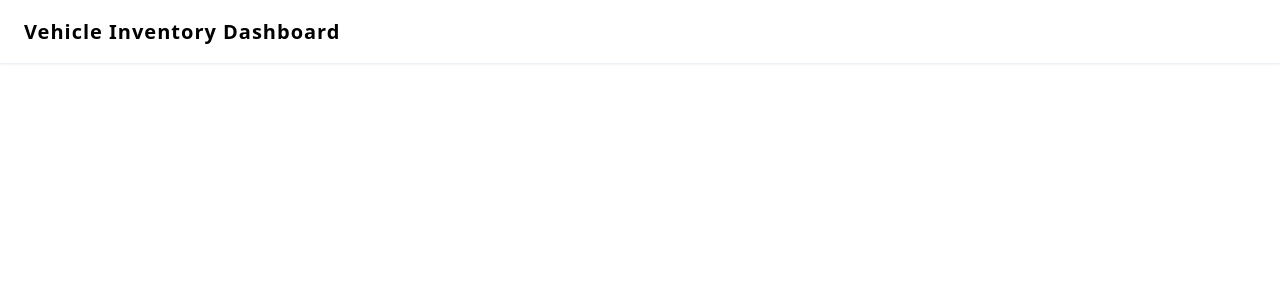
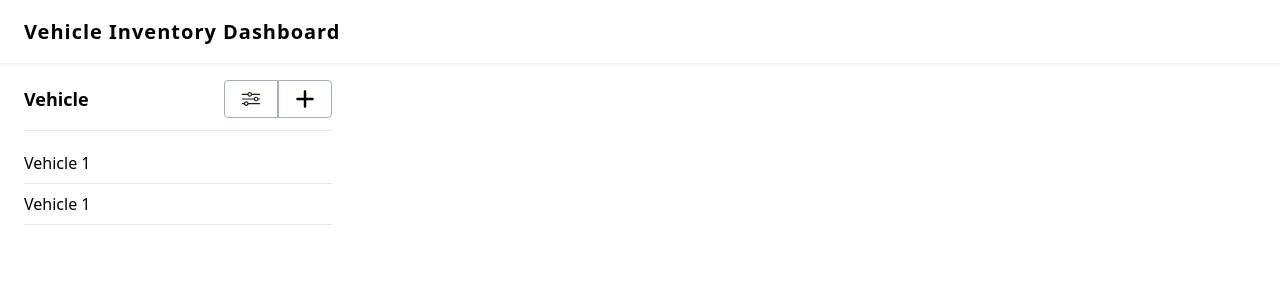
Before and after one commit to mukeshyadav/vehicleinventory, a React (Create React App) app: page / in a window 1280 px wide. Shown: the top 300 px of the page. Built offline with nearby package versions, Linux system fonts and the light colour scheme.

Commit message:
adding images, layout for vehicle listing

```diff
--- a/src/App.js
+++ b/src/App.js
@@ -1,22 +1,36 @@
-import React from 'react'
-import Header from './components/header'
+import React from "react";
+import Header from "./components/header";
+import IcoFilter from "./images/filter.svg";
+import IcoAdd from "./images/add.svg";
 
-function App () {
+function App() {
   return (
-    <div className='app'>
+    <div className="app">
       <Header />
-      <div className='w-full max-w-screen-xl mx-auto px-6'>
-        <div className='grid grid-cols-2 gap-4'>
-          <div className='col-span-2'>
-            Vehicle
+      <div className="flex mb-4 pt-20 px-6 w-full max-w-screen-xl mx-auto">
+        <div className="w-1/4">
+          <div className="flex items-center justify-between border-b pb-3 mb-3">
+            <h2 className="text-lg font-bold">Vehicle</h2>
+            <div className="inline-flex">
+              <button className="bg-transparent hover:bg-gray-200 py-2 px-4 border border-gray-500 rounded-l">
+                <img src={IcoFilter} alt="Apply Filter" className="h-5" />
+              </button>
+              <button className="bg-transparent hover:bg-gray-200 py-2 px-4 border-gray-500 border rounded-r">
+                <img src={IcoAdd} alt="Apply Filter" className="h-5" />
+              </button>
+            </div>
           </div>
-          <div className='col-span-1'>
-            Details
+          <div className="results">
+            <ul>
+              <li className="border-b pb-2 pt-2">Vehicle 1</li>
+              <li className="border-b pb-2 pt-2">Vehicle 1</li>
+            </ul>
           </div>
         </div>
+        <div class="w-3/4"></div>
       </div>
     </div>
-  )
+  );
 }
 
-export default App
+export default App;
```
Also changed, not shown: src/images/add.svg (added), src/images/filter.svg (added).
